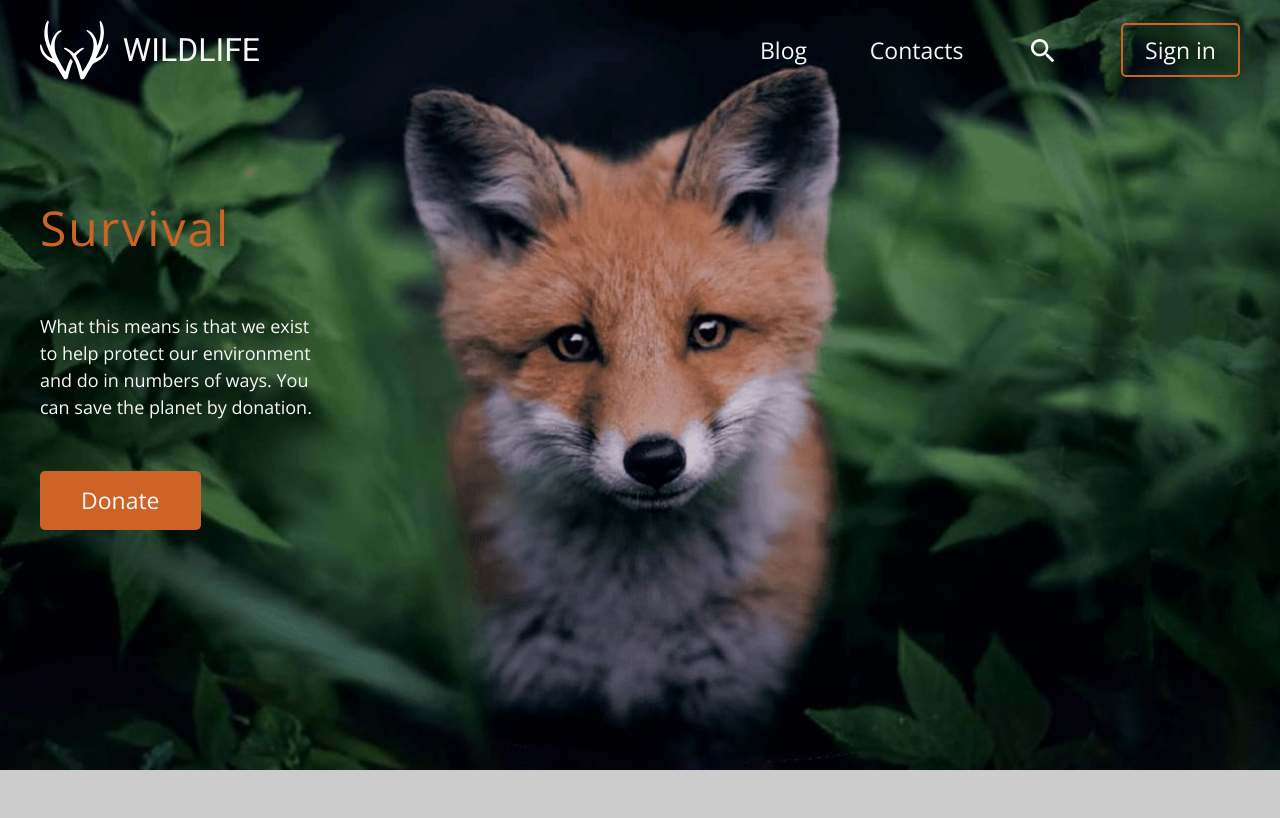
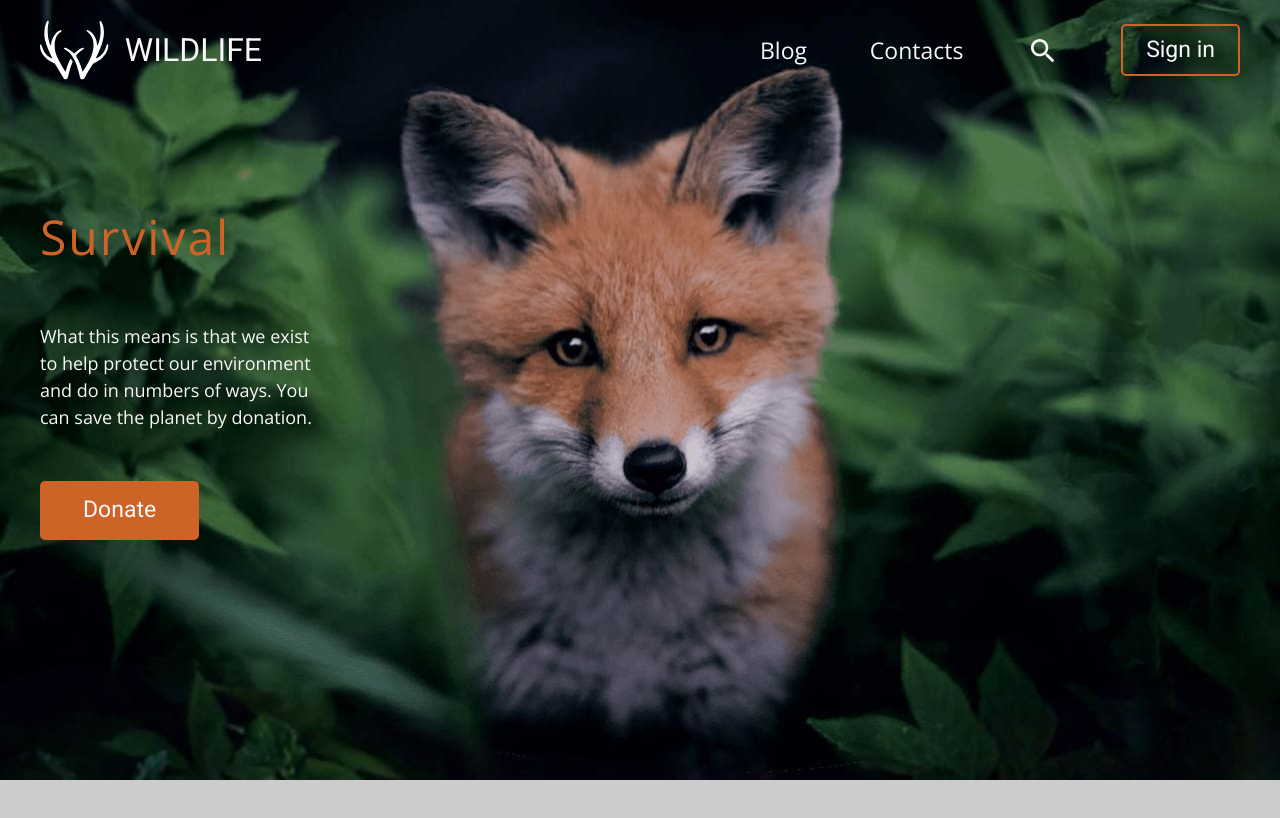
Before and after one commit to firstov-me/wildlife, a plain HTML site: page index.html in a window 1280 px wide. Drawn offline with nearby package versions, Linux system fonts and the light colour scheme.

Commit message:
fix: fix indentation

```diff
--- a/css/style.css
+++ b/css/style.css
@@ -50,7 +50,7 @@ input[type='radio'].visually-hidden {
 }
 
 .page-header__logo {
-	width: 220px;
+	width: 222px;
 	display: flex;
 	justify-content: space-between;
 	align-content: center;
@@ -114,10 +114,11 @@ input[type='radio'].visually-hidden {
 }
 
 .site-navigation__sign-in-btn {
+	font-family: 'Roboto', sans-serif;
 	background: none;
 	border: 2px solid #cd6326;
 	color: #f7f7f7;
-	padding: 12px 22px;
+	padding: 11px 23px;
 	border-radius: 5px;
 	font-size: 23px;
 	cursor: pointer;
@@ -142,7 +143,7 @@ input[type='radio'].visually-hidden {
 	background-position: center;
 	margin-top: -210px;
 	margin-bottom: 120px;
-	padding-top: 200px;
+	padding-top: 209px;
 	padding-bottom: 240px;
 }
 
@@ -156,7 +157,7 @@ input[type='radio'].visually-hidden {
 	font-size: 48px;
 	color: #cd6326;
 	font-weight: normal;
-	margin-bottom: 58px;
+	margin-bottom: 59px;
 	letter-spacing: 2px;
 }
 
@@ -170,9 +171,10 @@ input[type='radio'].visually-hidden {
 }
 
 .survival__donate-link {
+	font-family: 'Roboto', sans-serif;
 	display: inline-block;
 	text-decoration: none;
-	padding: 16px 41px;
+	padding: 16px 43px;
 	font-size: 23px;
 	color: #f7f7f7;
 	background-color: #cd6326;
--- a/index.html
+++ b/index.html
@@ -38,16 +38,10 @@
 									class="site-navigation__search-btn"
 									href="#"
 									aria-label="Search"
-									><svg
-										width="23"
-										height="23"
-										viewBox="0 0 23 23"
-										fill="none"
-										xmlns="http://www.w3.org/2000/svg"
-									>
+									><svg width="23" height="23" viewBox="0 0 23 23" fill="none">
 										<path
 											d="M8.688 14.688C12.001 14.688 14.688 12 14.688 8.688C14.688 5.376 12 2.688 8.688 2.688C5.376 2.688 2.688 5.376 2.688 8.688C2.688 12 5.376 14.688 8.688 14.688ZM16.688 14.688L23.313 21.313L21.313 23.313L14.688 16.688V15.625L14.313 15.25C12.813 16.563 10.813 17.313 8.688 17.313C3.875 17.313 0 13.5 0 8.688C0 3.876 3.875 0 8.688 0C13.501 0 17.313 3.875 17.313 8.688C17.313 10.813 16.563 12.813 15.25 14.313L15.625 14.688H16.688Z"
-											fill="white"
+											fill="#F7F7F7"
 										/>
 									</svg>
 								</a>
@@ -60,7 +54,7 @@
 				</div>
 			</div>
 		</header>
-				<section class="survival">
+		<section class="survival">
 			<div class="survival__wrapper">
 				<h2 class="survival__title">Survival</h2>
 				<p class="survival__description">
@@ -70,6 +64,5 @@
 				<a class="survival__donate-link" href="#">Donate</a>
 			</div>
 		</section>
-
 	</body>
 </html>
```
